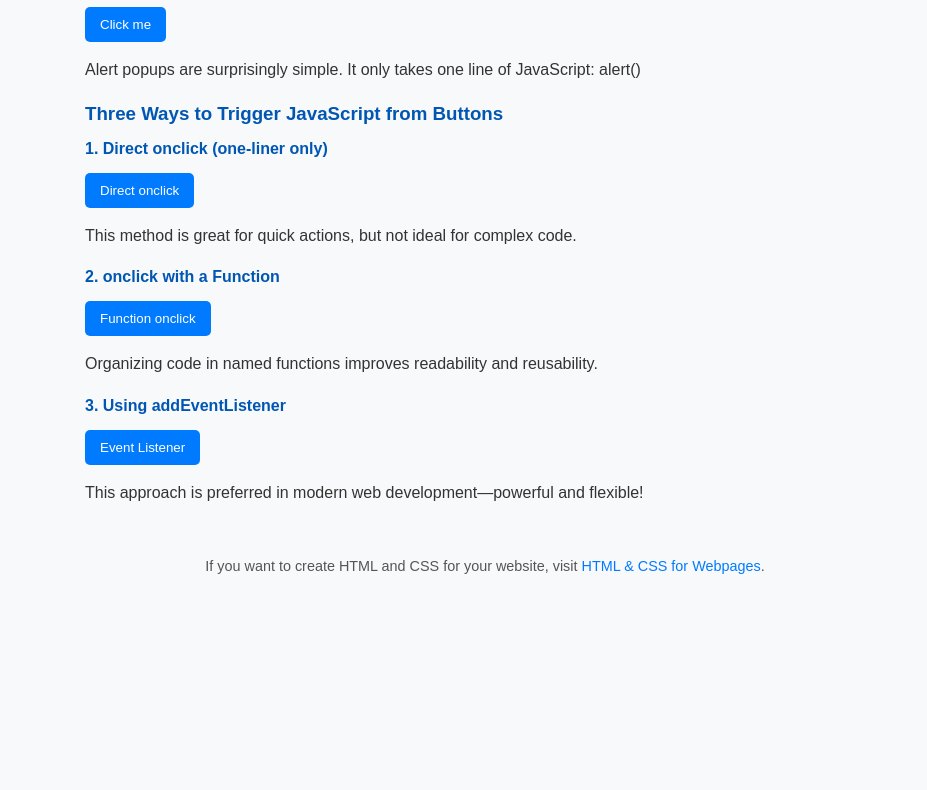
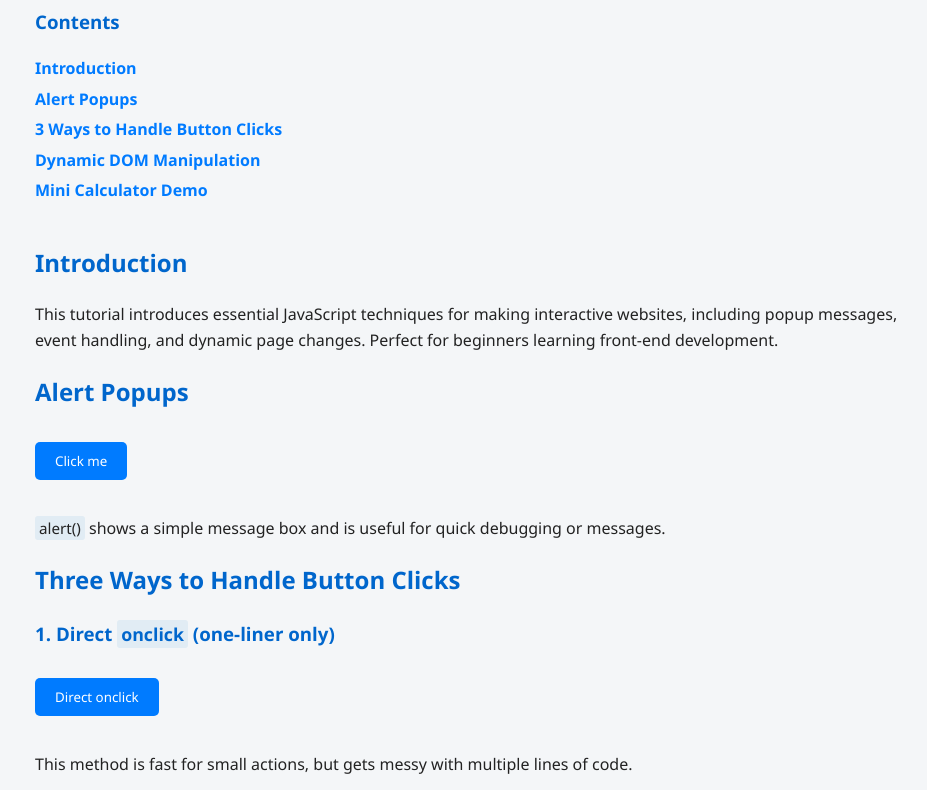
Before and after one commit to skyler1325/web-JS-tutorial, a plain HTML site: page index.html in a window 1280 px wide. Shown: the part 122-912 px from the top of the page, without its empty margins (155-1082 px from the left). Before the commit the page ends 800 px from the top, so only its background shows below. Drawn offline with Linux system fonts and the light colour scheme.

Commit message:
Update index.html

```diff
--- a/index.html
+++ b/index.html
@@ -3,57 +3,60 @@
 <head>
   <meta charset="UTF-8" />
   <meta name="viewport" content="width=device-width, initial-scale=1.0" />
-  <title>Web JS Tutorial</title>
+  <title>JS for Web Development</title>
   <style>
-    /* Basic Reset */
     * {
       box-sizing: border-box;
-      font-family: Arial, sans-serif;
-      margin: 0;
-      padding: 0;
+      font-family: 'Segoe UI', sans-serif;
     }
 
     body {
-      background-color: #f8f9fa;
-      color: #333;
-      padding: 40px;
+      background: #f4f6f8;
+      color: #222;
+      padding: 30px;
+      line-height: 1.6;
     }
 
     main {
-      max-width: 800px;
+      max-width: 900px;
       margin: auto;
     }
 
-    h1, h3, h4 {
-      color: #0056b3;
-      margin-bottom: 15px;
+    h1, h2, h3 {
+      color: #0066cc;
     }
 
-    p {
-      margin-bottom: 20px;
-      line-height: 1.6;
+    h1 {
+      margin-bottom: 10px;
     }
 
     button {
-      padding: 10px 15px;
-      margin-bottom: 15px;
+      padding: 10px 20px;
+      background: #007bff;
       border: none;
-      background-color: #007bff;
+      border-radius: 5px;
       color: white;
+      margin: 10px 5px 20px 0;
       cursor: pointer;
-      border-radius: 5px;
-      transition: background-color 0.2s ease;
+      transition: background 0.2s ease;
     }
 
     button:hover {
-      background-color: #0056b3;
+      background: #0056b3;
+    }
+
+    code {
+      background: #e1ecf4;
+      padding: 2px 4px;
+      border-radius: 3px;
+      font-size: 0.95em;
     }
 
     footer {
-      margin-top: 50px;
+      margin-top: 60px;
+      text-align: center;
+      color: #666;
       font-size: 0.9em;
-      text-align: center;
-      color: #555;
     }
 
     a {
@@ -64,47 +67,123 @@
     a:hover {
       text-decoration: underline;
     }
+
+    .output {
+      margin: 15px 0;
+      padding: 10px;
+      background-color: #fff;
+      border-left: 5px solid #007bff;
+      box-shadow: 0 0 5px rgba(0,0,0,0.1);
+    }
+
+    nav {
+      margin-bottom: 40px;
+    }
+
+    nav ul {
+      list-style-type: none;
+      padding-left: 0;
+    }
+
+    nav li {
+      margin: 5px 0;
+    }
+
+    nav a {
+      font-weight: bold;
+    }
   </style>
 </head>
 <body>
   <main>
     <h1>JS for Web Development</h1>
 
-    <section>
-      <h3>Alert Popups</h3>
-      <button onclick="alert('Hello, world')">Click me</button>
-      <p>Alert popups are surprisingly simple. It only takes one line of JavaScript: <code>alert()</code></p>
+    <nav>
+      <h3>Contents</h3>
+      <ul>
+        <li><a href="#intro">Introduction</a></li>
+        <li><a href="#popups">Alert Popups</a></li>
+        <li><a href="#buttons">3 Ways to Handle Button Clicks</a></li>
+        <li><a href="#dom">Dynamic DOM Manipulation</a></li>
+        <li><a href="#calculator">Mini Calculator Demo</a></li>
+      </ul>
+    </nav>
+
+    <section id="intro">
+      <h2>Introduction</h2>
+      <p>This tutorial introduces essential JavaScript techniques for making interactive websites, including popup messages, event handling, and dynamic page changes. Perfect for beginners learning front-end development.</p>
     </section>
 
-    <section>
-      <h3>Three Ways to Trigger JavaScript from Buttons</h3>
+    <section id="popups">
+      <h2>Alert Popups</h2>
+      <button onclick="alert('Hello, world')">Click me</button>
+      <p><code>alert()</code> shows a simple message box and is useful for quick debugging or messages.</p>
+    </section>
 
-      <h4>1. Direct <code>onclick</code> (one-liner only)</h4>
+    <section id="buttons">
+      <h2>Three Ways to Handle Button Clicks</h2>
+
+      <h3>1. Direct <code>onclick</code> (one-liner only)</h3>
       <button onclick="alert('Direct onclick: Hello!')">Direct onclick</button>
-      <p>This method is great for quick actions, but not ideal for complex code.</p>
+      <p>This method is fast for small actions, but gets messy with multiple lines of code.</p>
 
-      <h4>2. <code>onclick</code> with a Function</h4>
+      <h3>2. <code>onclick</code> with a Named Function</h3>
       <button onclick="customAlert()">Function onclick</button>
-      <p>Organizing code in named functions improves readability and reusability.</p>
+      <p>Using functions keeps your code organized and reusable.</p>
 
-      <h4>3. Using <code>addEventListener</code></h4>
+      <h3>3. <code>addEventListener</code> Method</h3>
       <button id="listenerBtn">Event Listener</button>
-      <p>This approach is preferred in modern web development—powerful and flexible!</p>
+      <p>This technique is best for flexibility and modular JavaScript development.</p>
+    </section>
+
+    <section id="dom">
+      <h2>Dynamic DOM Manipulation</h2>
+      <button onclick="changeText()">Change Paragraph Text</button>
+      <button onclick="changeColor()">Change Page Background</button>
+      <p id="textSample">This text will be changed when you click the button.</p>
+    </section>
+
+    <section id="calculator">
+      <h2>Mini Calculator Demo</h2>
+      <input type="number" id="num1" placeholder="Number 1">
+      <input type="number" id="num2" placeholder="Number 2">
+      <button onclick="calculateSum()">Add</button>
+      <div class="output" id="resultBox">Result will appear here</div>
     </section>
 
     <footer>
       <p>If you want to create HTML and CSS for your website, visit <a href="https://skyler1325.github.io/project-not-ready/">HTML & CSS for Webpages</a>.</p>
+      <p>Hosted proudly on JS.org</p>
     </footer>
   </main>
 
   <script>
+    // For function onclick button
     function customAlert() {
       alert("Function onclick: Hi there!");
     }
 
+    // For event listener button
     document.getElementById("listenerBtn").addEventListener("click", function () {
       alert("Event listener: Greetings!");
     });
+
+    // DOM manipulation examples
+    function changeText() {
+      document.getElementById("textSample").textContent = "Boom! The text has changed.";
+    }
+
+    function changeColor() {
+      document.body.style.backgroundColor = "#d2f0d2";
+    }
+
+    // Mini Calculator Demo
+    function calculateSum() {
+      const num1 = parseFloat(document.getElementById("num1").value);
+      const num2 = parseFloat(document.getElementById("num2").value);
+      const result = num1 + num2;
+      document.getElementById("resultBox").textContent = `Result: ${result}`;
+    }
   </script>
 </body>
 </html>
```
